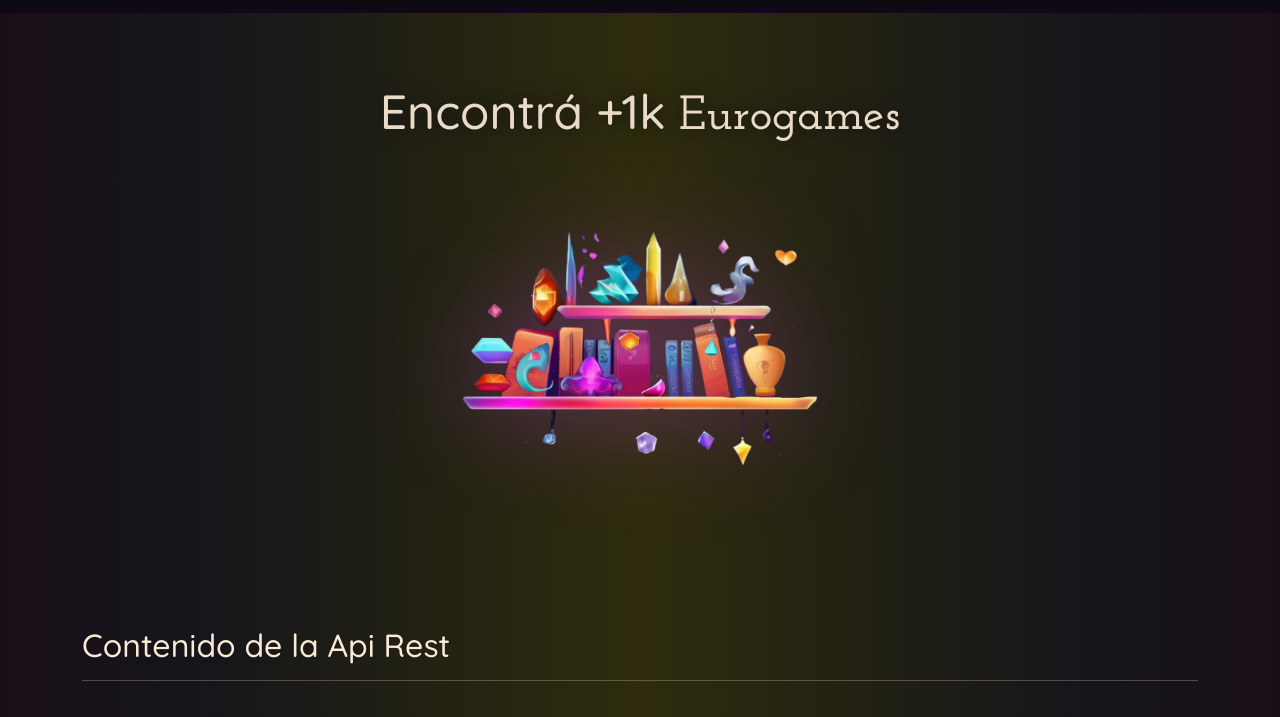
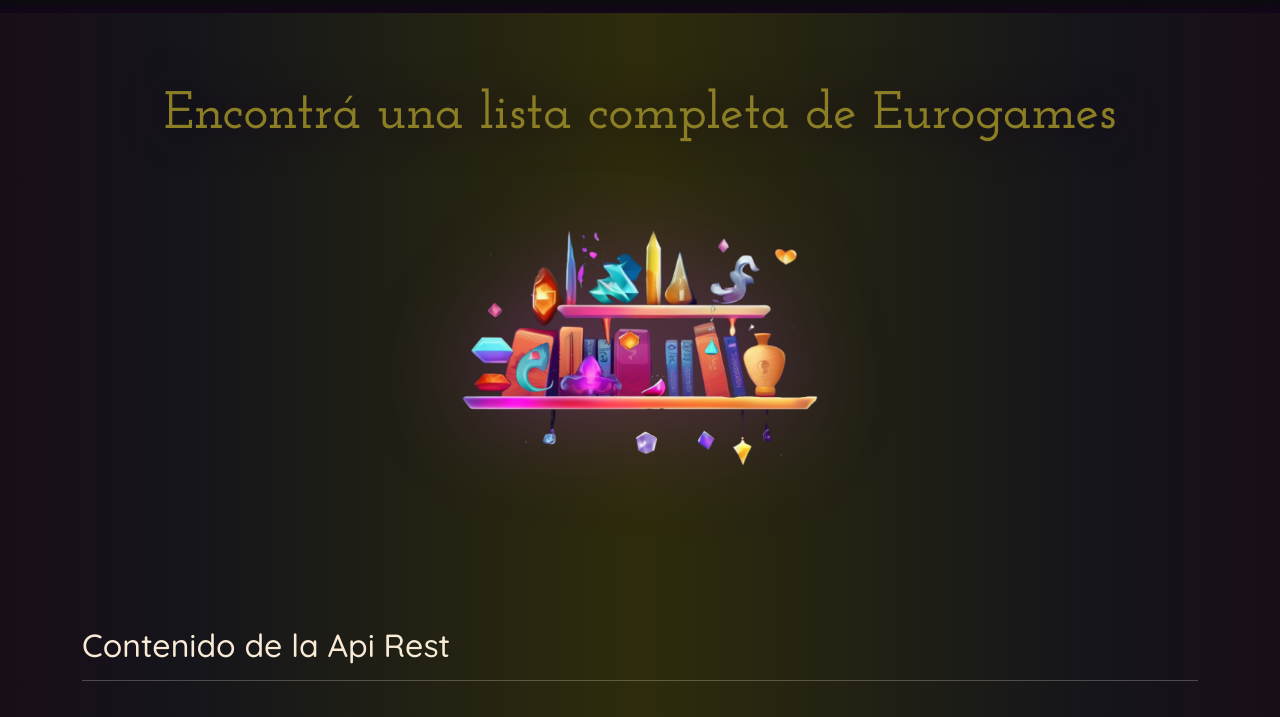
Before and after one commit to kariDV/AppsHibridas_P1_DWN4AV_Serrano, a website: page public/index.html in a window 1280 px wide. Shown: the part 77-794 px from the top of the page. Drawn offline with nearby package versions, Linux system fonts and the light colour scheme.

Commit message:
se actualiza html

```diff
--- a/public/index.html
+++ b/public/index.html
@@ -63,8 +63,8 @@
     <!-- ----------------------------------Portada--- -->
 
     <div class="container padding-tb">
-      <h1 class="text-center mx-auto">
-        Encontrá +1k <span class="fuente1">Eurogames</span>
+      <h1 class="text-center mx-auto fuente1">
+        Encontrá una lista completa de <span class=>Eurogames</span>
       </h1>
       <ol class="list-group list-group-numbered list-historial d-none"></ol>
       <div class="row d-flex justify-content-center container-cards">
--- a/public/style.css
+++ b/public/style.css
@@ -2,6 +2,9 @@
 .fuente1 {
   font-family: "Josefin Slab", serif;
   font-weight: 600;
+  color: rgb(139, 126, 37);
+  filter: drop-shadow(0 0px 20px rgb(15, 0, 15));
+  font-size: 3.3rem;
 }
 
 .fuente2 {
@@ -50,12 +53,6 @@
 }
 
 /* -------------------Header---------------------- */
-
-h1 {
-  color: rgb(234, 219, 201);
-  filter: drop-shadow(0 0px 10px rgb(15, 14, 15));
-  font-size: 3rem;
-}
 
 /* ----------------box código ------------------ */
 .box-code {
```
